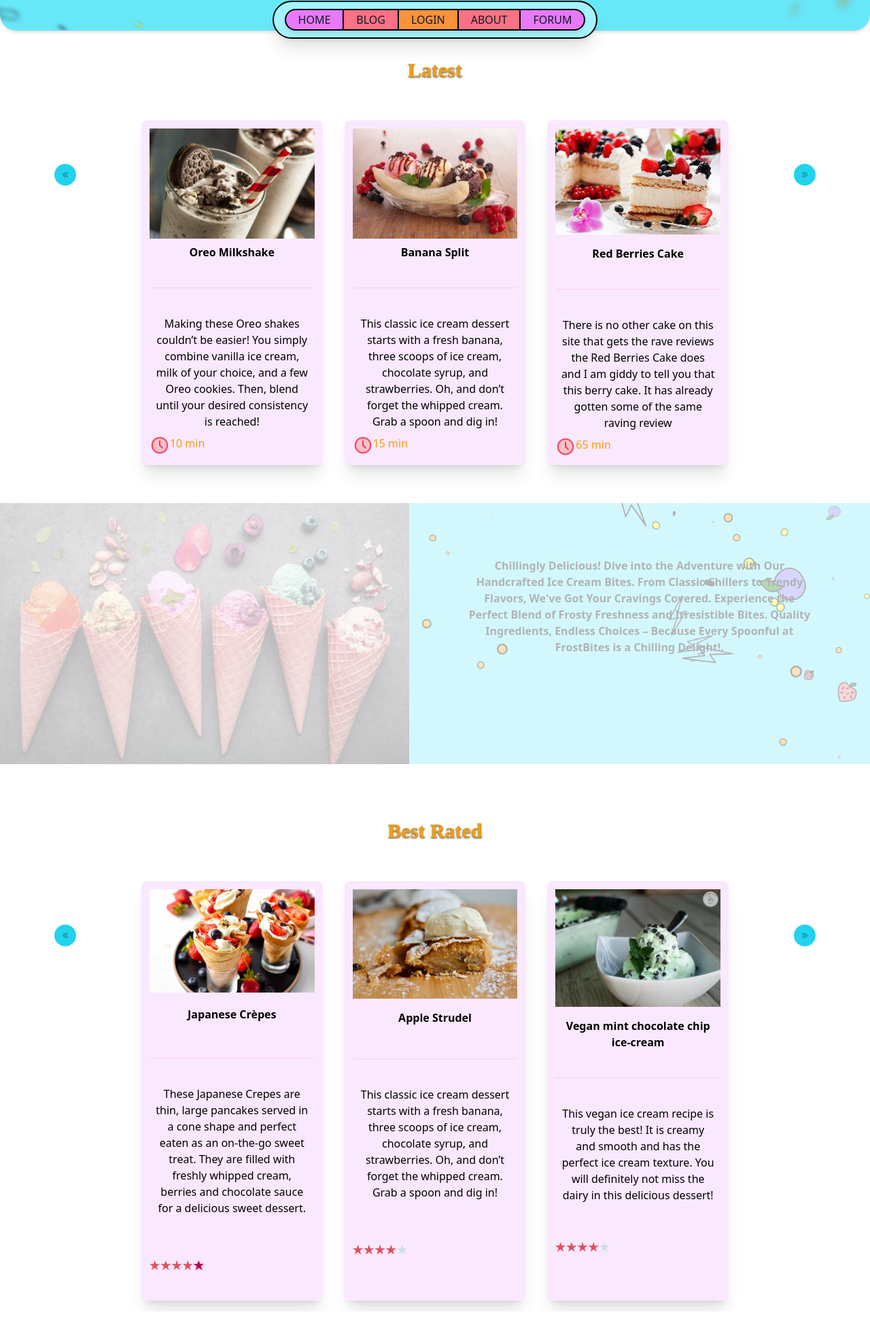
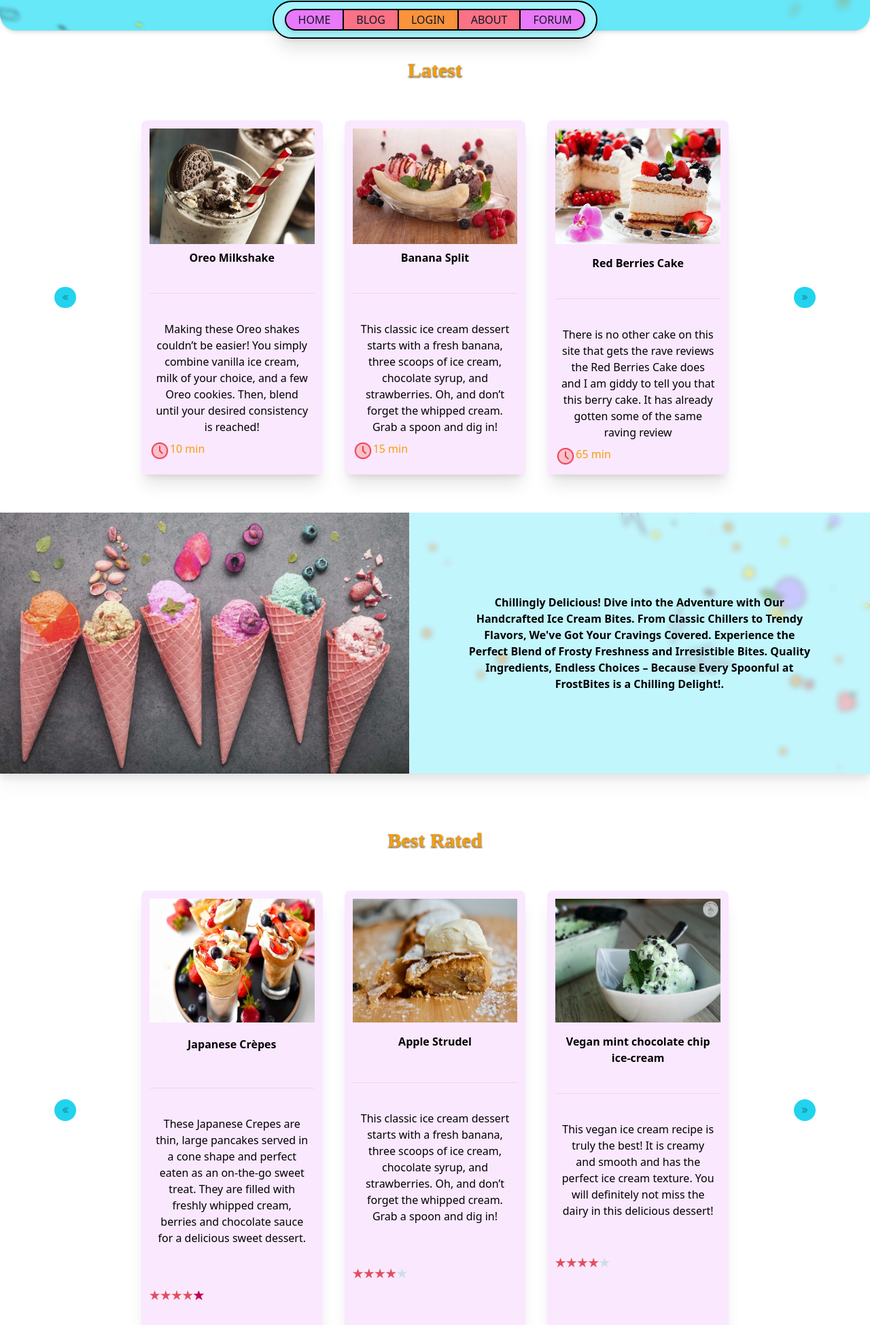
Before and after one commit to snehal25desai/Cook_book, a plain HTML site: page index.html in a window 1280 px wide. Shown: the part 711-2660 px from the top of the page at 68% size. Drawn offline with nearby package versions, Linux system fonts and the light colour scheme; a web font is replaced by a local one.

Commit message:
Fix: Inconsistent image sizes, misaligned slider buttons, and content hidden by bottom menu.

```diff
--- a/index.html
+++ b/index.html
@@ -1,20 +1,21 @@
 <!doctype html>
 <html lang="en">
+
 <head>
   <meta charset="UTF-8" />
   <meta name="viewport" content="width=device-width, initial-scale=1.0" />
   <!-- <link rel="stylesheet" href="style.css" /> -->
   <link rel="preconnect" href="https://fonts.googleapis.com" />
   <link rel="preconnect" href="https://fonts.gstatic.com" crossorigin />
-    <link
-      href="https://fonts.googleapis.com/css2?family=Madimi+One&display=swap"
-      rel="stylesheet"
-    />
+  <link href="https://fonts.googleapis.com/css2?family=Madimi+One&display=swap" rel="stylesheet" />
   <script src="https://cdn.tailwindcss.com"></script>
   <script>
-    tailwind.config { theme:
-    {extend:
-    {fontFamily: 'madimi-one': ['"Madimi One"','normal']
+    tailwind.config {
+      theme:
+      {
+        extend:
+        {
+          fontFamily: 'madimi-one': ['"Madimi One"', 'normal']
         }
       }
     }
@@ -35,17 +36,11 @@
 
 <body>
   <header
-      class="block w-full h-screen md:h-5/6 bg-cyan-300 p-5 md:pb-20 bg-[url('./pattern3.png')] bg-cover rounded-bl-3xl rounded-br-3xl shadow-md"
-    >
-      <div
-        id="cat-search"
-        class="border-2 border-black flex flex-row w-full h-14 overflow-hidden rounded-full bg-cyan-400 shadow-inner shadow-inner"
-      >
-        <div
-          id="cat-wrap"
-          class="flex-start items-center justify-start flex flex-row w-full justify-around"
-        >
-          <div id="cat1" class="btn-cats bg-violet-400 ml-4" ="">Icecream</div>
+    class="block w-full h-screen md:h-5/6 bg-cyan-300 p-5 md:pb-20 bg-[url('./pattern3.png')] bg-cover rounded-bl-3xl rounded-br-3xl shadow-md">
+    <div id="cat-search"
+      class="border-2 border-black flex flex-row w-full h-14 overflow-hidden rounded-full bg-cyan-400 shadow-inner shadow-inner">
+      <div id="cat-wrap" class="flex-start items-center justify-start flex flex-row w-full justify-around">
+        <div id="cat1" class="btn-cats bg-violet-400 ml-4"="">Icecream</div>
         <div id="cat1" class="btn-cats bg-orange-400">Milkshakes</div>
         <div id="cat1" class="btn-cats bg-rose-400">Yoghurt</div>
         <div id="cat1" class="btn-cats bg-pink-400">Donuts</div>
@@ -53,45 +48,25 @@
         <div id="cat1" class="btn-cats bg-rose-400">Pancakes</div>
         <div id="cat1" class="btn-cats bg-orange-400 mr-4">Dessert</div>
       </div>
-        <div
-          id="search"
-          class="w-2/3 md:w-1/2 lg:w-1/4 h-14 absolute z-10 p-8 right-0"
-        >
-          <input
-            type="text"
-            name="search"
-            placeholder="search for recipes"
-            class="border-2 border-black h-10 ring-offset-2 w-full rounded-full p-1 pl-2 drop-shadow-lg"
-          />
+      <div id="search" class="w-2/3 md:w-1/2 lg:w-1/4 h-14 absolute z-10 p-8 right-0">
+        <input type="text" name="search" placeholder="search for recipes"
+          class="border-2 border-black h-10 ring-offset-2 w-full rounded-full p-1 pl-2 drop-shadow-lg" />
       </div>
     </div>
-      <div
-        id="hero"
-        class="w-full h-5/6 md:h-full pt-10 md:p-10 lg:p-20 xl:p-20 flex flex-row flex-wrap md:flex-nowrap justify-center items-center"
-      >
+    <div id="hero"
+      class="w-full h-5/6 md:h-full pt-10 md:p-10 lg:p-20 xl:p-20 flex flex-row flex-wrap md:flex-nowrap justify-center items-center">
       <div id="header-img-wrap" class="md:ml-20">
-          <img
-            id="branding"
+        <img id="branding"
           class="top-96 sm:top-96 md:top-80 lg:top-80 xl:top-80 -left-16 sm:-left-14 md:-left-14 lg:-left-24 xl:left-14 absolute w-5/6 sm:w-2/3 md:w-1/2 xl:w-1/3"
-            src="./icon.svg"
-            alt="icecream"
-            width="300"
-          />
+          src="./icon.svg" alt="icecream" width="300" />
         <img
           class="border-2 border-black w-full md:min-w-72 lg:min-w-96 md:max-w-screen-md md:mr-10 rounded-3xl shadow-lg"
           src="https://images.unsplash.com/photo-1593558159516-d0be2a960c52?q=80&w=1974&auto=format&fit=crop&ixlib=rb-4.0.3&ixid=M3wxMjA3fDB8MHxwaG90by1wYWdlfHx8fGVufDB8fHx8fA%3D%3D"
-            alt="icecream"
-            width="100"
-          />
+          alt="icecream" width="100" />
       </div>
-        <div
-          id="header-typo-wrap"
-          class="w-full md:max-w-2xl md:ml-5 md:mr-20 flex flex-col items-center justify-center"
-        >
-          <h1
-            class="w-full text-5xl md:text-6xl font-bold mb-30 drop-shadow-xl text-black"
-            style="font-family: &quot;Madimi One&quot;"
-          >
+      <div id="header-typo-wrap" class="w-full md:max-w-2xl md:ml-5 md:mr-20 flex flex-col items-center justify-center">
+        <h1 class="w-full text-5xl md:text-6xl font-bold mb-30 drop-shadow-xl text-black"
+          style="font-family: &quot;Madimi One&quot;">
           Our <span class="text-amber-500">TOP 5</span> recipes featuring
           strawberries!
         </h1>
@@ -108,123 +83,152 @@
     <section>
       <div>
         <div class="">
-                    <h2 class="text-center font-bold text-3xl font-serif px-10 py-10 text-amber-500 drop-shadow-[0_1.2px_1.2px_rgba(0,0,0,0.8)]"
+          <h2
+            class="text-center font-bold text-3xl font-serif px-10 py-10 text-amber-500 drop-shadow-[0_1.2px_1.2px_rgba(0,0,0,0.8)]"
             style="font-family: &quot;Madimi One&quot;">Latest</h2>
 
-                    <div class = "md:flex flex-row">
-                        <div><div class="flex justify-center align-center p-20"><button class="p-3 bg-cyan-400 hover:bg-cyan-300 text-white font-bold rounded-full"><img src="./img/left-arrow (2).png" alt="goLeft" width="50px" height="50px"></button></div></div>
-
-                    <div class=" shadow-xl bg-fuchsia-100 p-3 md:basis-1/4 m-4 rounded-lg text-center transition-transform transform hover:scale-105 hover:pointer ">
-                        <img src="./img/3-Ingredient-Oreo-Cookies-Cream-Milkshake.jpg" alt="oreoMilkshake" width="100%" height="30%"">
-                        <h3 class="p-2 font-extrabold font-madimi-one">Oreo Milkshake</h3>
-                        <hr class="h-px my-8 bg-pink-200 border-0 dark:bg-pink-700" >
-                        <p class="p-2">Making these Oreo shakes couldn’t be easier! You simply combine vanilla ice cream, milk of your choice, and a few Oreo cookies.  Then, blend until your desired consistency is reached!</p>
-                        <div class=" flex flex-row text-left"><img src="./img/clock.png" alt="clock" width="30px"><span class="text-amber-500">10 min</span></div>
+          <div class="md:flex flex-row">
+            <div class="m-auto">
+              <div class="flex justify-center align-center p-20">
+                <button class="p-3 bg-cyan-400 hover:bg-cyan-300 text-white font-bold rounded-full">
+                  <img src="./img/left-arrow (2).png" alt="goLeft" width="50px" height="50px">
+                </button>
+              </div>
             </div>
 
-                    <div class=" shadow-xl md:basis-1/4 bg-fuchsia-100 p-3 m-4 rounded-lg text-center transition-transform transform hover:scale-105 hover:pointer">
-                        <img src="./img/bananasplit123123123.jpg" alt="Banana Split" width="100%">
+            <div
+              class=" shadow-xl bg-fuchsia-100 p-3 md:basis-1/4 m-4 rounded-lg text-center transition-transform transform hover:scale-105 hover:pointer ">
+              <img src="./img/3-Ingredient-Oreo-Cookies-Cream-Milkshake.jpg" alt="oreoMilkshake" width="100%"
+                class="aspect-[4/2.8]" height="30%">
+              <h3 class=" p-2 font-extrabold font-madimi-one">Oreo Milkshake</h3>
+              <hr class="h-px my-8 bg-pink-200 border-0 dark:bg-pink-700">
+              <p class="p-2">Making these Oreo shakes couldn’t be easier! You simply combine vanilla ice cream, milk of
+                your choice, and a few Oreo cookies. Then, blend until your desired consistency is reached!</p>
+              <div class=" flex flex-row text-left"><img src="./img/clock.png" alt="clock" width="30px"><span
+                  class="text-amber-500">10 min</span></div>
+            </div>
+
+            <div
+              class=" shadow-xl md:basis-1/4 bg-fuchsia-100 p-3 m-4 rounded-lg text-center transition-transform transform hover:scale-105 hover:pointer">
+              <img src="./img/bananasplit123123123.jpg" alt="Banana Split" width="100%" class="aspect-[4/2.8]">
               <h3 class="p-2 font-extrabold">Banana Split</h3>
-                        <hr class="h-px my-8 bg-pink-200 border-0 dark:bg-pink-700" >
-                        <p class="p-2">This classic ice cream dessert starts with a fresh banana, three scoops of ice cream, chocolate syrup, and strawberries. Oh, and don’t forget the whipped cream. Grab a spoon and dig in!</p>
-                        <div class="flex flex-row text-left"><img src="./img/clock.png" alt="clock" width="30px"><span class="text-amber-500">15 min</span></div>
+              <hr class="h-px my-8 bg-pink-200 border-0 dark:bg-pink-700">
+              <p class="p-2">This classic ice cream dessert starts with a fresh banana, three scoops of ice cream,
+                chocolate syrup, and strawberries. Oh, and don’t forget the whipped cream. Grab a spoon and dig in!</p>
+              <div class="flex flex-row text-left"><img src="./img/clock.png" alt="clock" width="30px"><span
+                  class="text-amber-500">15 min</span></div>
             </div>
-                        <div class="shadow-xl md:basis-1/4 bg-fuchsia-100 p-3 m-4 rounded-lg text-center transition-transform transform hover:scale-105 hover:pointer">
-                            <img src="./img/cakey.jpg" alt="BdayIcecreamcake" width="100%">
+            <div
+              class="shadow-xl md:basis-1/4 bg-fuchsia-100 p-3 m-4 rounded-lg text-center transition-transform transform hover:scale-105 hover:pointer">
+              <img src="./img/cakey.jpg" alt="BdayIcecreamcake" width="100%" class="aspect-[4/2.8]">
               <h3 class="p-2 pt-4 font-extrabold">Red Berries Cake</h3>
-                            <hr class="h-px my-8 bg-pink-200 border-0 dark:bg-pink-700" >
-                            <p class="p-2">There is no other cake on this site that gets the rave reviews the Red Berries Cake does and I am giddy to tell you that this berry cake. It has already gotten some of the same raving review</p>
-                            <div class="flex flex-row text-left"><img src="./img/clock.png" alt="clock" width="30px"><span class="text-amber-500">65 min</span></div>
+              <hr class="h-px my-8 bg-pink-200 border-0 dark:bg-pink-700">
+              <p class="p-2">There is no other cake on this site that gets the rave reviews the Red Berries Cake does
+                and I am giddy to tell you that this berry cake. It has already gotten some of the same raving review
+              </p>
+              <div class="flex flex-row text-left"><img src="./img/clock.png" alt="clock" width="30px"><span
+                  class="text-amber-500">65 min</span></div>
 
             </div>
-                    <div><div class="flex justify-center align-center p-20"><button class="p-3 hover:bg-cyan-300 rounded-full bg-cyan-400 "><img clas="flex align-center" src="./img/right-arrow (1).png" alt="goRight" width="50px" height="50px"></button></div></div>
-                    </div></div>
+            <div class="m-auto">
+              <div class="flex justify-center align-center p-20"><button
+                  class="p-3 hover:bg-cyan-300 rounded-full bg-cyan-400 "><img clas="flex align-center"
+                    src="./img/right-arrow (1).png" alt="goRight" width="50px" height="50px"></button></div>
+            </div>
+          </div>
+        </div>
     </section>
 
-        <div class="h-96 my-10 bg-cyan-300 flex flex-row min-w-full relative bg-cover bg-center h-64" style="background-image: url('https://raw.githubusercontent.com/snehal25desai/Cook_book/1e0a3c6ac663e3ad353128968f3a420484251750/pattern2.svg')""> <div class="absolute inset-0 bg-white opacity-70"></div>
-            <img class="bg-cover bg-center" src="./img/peakpx.jpg" alt="bannerImage" width="50%;">
-            <div class="flex flex-column">
-                <div class="inset-0 flex align-center justify-center"><p class="p-20 flex text-center justify-center font-extrabold overflow-hidden">Chillingly Delicious! Dive into the Adventure with Our Handcrafted Ice Cream Bites. From Classic Chillers to Trendy Flavors, We've Got Your Cravings Covered. Experience the Perfect Blend of Frosty Freshness and Irresistible Bites. Quality Ingredients, Endless Choices – Because Every Spoonful at FrostBites is a Chilling Delight!.</p>
-            </div></div>
+    <div class="h-96 my-10 bg-cyan-300 flex flex-row min-w-full bg-cover bg-center h-64 backdrop-blur-sm drop-shadow-xl"
+      style="background-image: url('https://raw.githubusercontent.com/snehal25desai/Cook_book/1e0a3c6ac663e3ad353128968f3a420484251750/pattern2.svg')">
+      <!-- <div class=" absolute inset-0 bg-white opacity-70"></div> -->
+      <img class="bg-cover bg-center" src="./img/peakpx.jpg" alt="bannerImage" width="50%">
+      <div class="flex flex-column backdrop-blur-sm bg-white/60">
+        <div class="px-20 m-auto text-center align-center justify-center">
+          <p class="flex text-center justify-center font-bold overflow-hidden">Chillingly Delicious! Dive into
+            the Adventure with Our Handcrafted Ice Cream Bites. From Classic Chillers to Trendy Flavors, We've Got Your
+            Cravings Covered. Experience the Perfect Blend of Frosty Freshness and Irresistible Bites. Quality
+            Ingredients, Endless Choices – Because Every Spoonful at FrostBites is a Chilling Delight!.</p>
+        </div>
+      </div>
 
     </div>
-
-
-        <section>
-            <div></div>
-        </section>
     <div>
-            <div class="">
-                <h2 class="text-center font-bold text-3xl font-serif px-10 py-10 text-amber-500 drop-shadow-[0_1.2px_1.2px_rgba(0,0,0,0.8)]"
+      <div class="mb-20">
+        <h2
+          class="text-center font-bold text-3xl font-serif px-10 py-10 text-amber-500 drop-shadow-[0_1.2px_1.2px_rgba(0,0,0,0.8)]"
           style="font-family: &quot;Madimi One&quot;">Best Rated</h2>
 
-                <div class = "md:flex flex-row">
-                    <div><div class="flex justify-center align-center p-20"><button class="p-3 bg-cyan-400 hover:bg-cyan-300 text-white font-bold rounded-full"><img src="./img/left-arrow (2).png" alt="goLeft" width="50px" height="50px"></div></div>
+        <div class="md:flex flex-row">
+          <div class="m-auto">
+            <div class="flex justify-center align-center p-20"><button
+                class="p-3 bg-cyan-400 hover:bg-cyan-300 text-white font-bold rounded-full"><img
+                  src="./img/left-arrow (2).png" alt="goLeft" width="50px" height="50px"></div>
+          </div>
 
-                <div class=" shadow-xl bg-fuchsia-100 p-3 md:basis-1/4 m-4 rounded-lg text-center transition-transform transform hover:scale-105 ">
-                    <img src="./img/Japanese-Crepes-3.jpg" alt="japaneseCrepes" width="100%" height="30%"">
-                    <h3 class="p-5 font-extrabold font-madimi-one">Japanese Crèpes</h3>
-                    <hr class="h-px my-8 bg-pink-200 border-0 dark:bg-pink-700" >
-                    <p class="p-2">These Japanese Crepes are thin, large pancakes served in a cone shape and perfect eaten as an on-the-go sweet treat.
-                    They are filled with freshly whipped cream, berries and chocolate sauce for a delicious sweet dessert.</p>
+          <div
+            class=" shadow-xl bg-fuchsia-100 p-3 md:basis-1/4 m-4 rounded-lg text-center transition-transform transform hover:scale-105 ">
+            <img src="./img/Japanese-Crepes-3.jpg" alt="japaneseCrepes" width="100%" height="30%" class="aspect-[4/3]">
+            <h3 class=" p-5 font-extrabold font-madimi-one">Japanese Crèpes</h3>
+            <hr class="h-px my-8 bg-pink-200 border-0 dark:bg-pink-700">
+            <p class="p-2">These Japanese Crepes are thin, large pancakes served in a cone shape and perfect eaten as
+              an
+              on-the-go sweet treat.
+              They are filled with freshly whipped cream, berries and chocolate sauce for a delicious sweet dessert.
+            </p>
             <div class=" pt-6 flex flex-row text-left"><img src="./img/rating2.png" alt="clock" width="80px"></div>
           </div>
 
-                <div class=" shadow-xl md:basis-1/4 bg-fuchsia-100 p-3 m-4 rounded-lg text-center transition-transform transform hover:scale-105  ">
-                    <img src="./img/apple+strudel+apfelstrudel.jpg" alt="Banana Split" width="100%">
+          <div
+            class=" shadow-xl md:basis-1/4 bg-fuchsia-100 p-3 m-4 rounded-lg text-center transition-transform transform hover:scale-105  ">
+            <img src="./img/apple+strudel+apfelstrudel.jpg" alt="Banana Split" width="100%" class="aspect-[4/3]">
             <h3 class="p-4 font-extrabold">Apple Strudel</h3>
-                    <hr class="h-px my-8 bg-pink-200 border-0 dark:bg-pink-700" >
-                    <p class="p-2">This classic ice cream dessert starts with a fresh banana, three scoops of ice cream, chocolate syrup, and strawberries. Oh, and don’t forget the whipped cream. Grab a spoon and dig in!</p>
+            <hr class="h-px my-8 bg-pink-200 border-0 dark:bg-pink-700">
+            <p class="p-2">This classic ice cream dessert starts with a fresh banana, three scoops of ice cream,
+              chocolate syrup, and strawberries. Oh, and don’t forget the whipped cream. Grab a spoon and dig in!</p>
             <div class="flex flex-row text-left pt-6"><img src="./img/rating.png" alt="clock" width="80px"></div>
           </div>
-                    <div class="shadow-xl md:basis-1/4 bg-fuchsia-100 p-3 m-4 rounded-lg text-center transition-transform transform hover:scale-105 ">
-                        <img src="./img/no-churn-mint-chocolate-chip-ice-cream-2.jpg" alt="mintchocolate" width="100%">
+          <div
+            class="shadow-xl md:basis-1/4 bg-fuchsia-100 p-3 m-4 rounded-lg text-center transition-transform transform hover:scale-105 ">
+            <img src="./img/no-churn-mint-chocolate-chip-ice-cream-2.jpg" alt="mintchocolate" width="100%"
+              class="aspect-[4/3]">
             <h3 class="p-2 pt-4 font-extrabold">Vegan mint chocolate chip ice-cream</h3>
-                        <hr class="h-px my-8 bg-pink-200 border-0 dark:bg-pink-700" >
-                        <p class="p-2">This vegan ice cream recipe is truly the best! It is creamy and smooth and has the perfect ice cream texture. You will definitely not miss the dairy in this delicious dessert! </p>
+            <hr class="h-px my-8 bg-pink-200 border-0 dark:bg-pink-700">
+            <p class="p-2">This vegan ice cream recipe is truly the best! It is creamy and smooth and has the perfect
+              ice cream texture. You will definitely not miss the dairy in this delicious dessert! </p>
             <div class=" pt-4 flex flex-row text-left"><img src="./img/rating.png" alt="clock" width="80px"></div>
+          </div>
 
+          <div class="m-auto">
+            <div class="flex justify-center align-center p-20"><button
+                class="p-3 hover:bg-cyan-300 rounded-full bg-cyan-400 "><img clas="flex align-center"
+                  src="./img/right-arrow (1).png" alt="goRight" width="50px" height="50px"></div>
           </div>
-               <div><div class="flex justify-center align-center p-20"><button class="p-3 hover:bg-cyan-300 rounded-full bg-cyan-400 "><img clas="flex align-center" src="./img/right-arrow (1).png" alt="goRight" width="50px" height="50px"></div></div>
         </div>
         <nav class="flex flex-row justify-center items-center">
           <ul
-          class="p-4 border-2 border-black fixed bottom-8 flex flex-row justify-around items-center bg-cyan-200 shadow-xl rounded-full h-14"
-        >
+            class="p-4 border-2 border-black fixed bottom-8 flex flex-row justify-around items-center bg-cyan-200 shadow-xl rounded-full h-14">
             <li>
-            <a
-              id="nav0"
-              class="btn-nav rounded-s-full border-r-0 bg-fuchsia-400"
-              href="./index.html"
-              >Home</a
-            >
+              <a id="nav0" class="btn-nav rounded-s-full border-r-0 bg-fuchsia-400" href="./index.html">Home</a>
             </li>
             <li>
-            <a
-              id="nav1"
-              class="btn-nav border-r-0 bg-rose-400"
-              href="./recipe-page.html"
-              >Blog</a
-            >
+              <a id="nav1" class="btn-nav border-r-0 bg-rose-400" href="./recipe-page.html">Blog</a>
             </li>
             <li>
-            <a id="nav2" class="btn-nav border-r-0 bg-orange-400" href=""
-              >Login</a
-            >
+              <a id="nav2" class="btn-nav border-r-0 bg-orange-400" href="">Login</a>
             </li>
             <li>
-            <a id="nav3" class="btn-nav border-r-0 bg-rose-400" href=""
-              >About</a
-            >
+              <a id="nav3" class="btn-nav border-r-0 bg-rose-400" href="">About</a>
             </li>
             <li>
-            <a id="nav4" class="btn-nav rounded-r-full bg-fuchsia-400" href=""
-              >Forum</a
-            >
+              <a id="nav4" class="btn-nav rounded-r-full bg-fuchsia-400" href="">Forum</a>
             </li>
           </ul>
         </nav>
+      </div>
+    </div>
   </main>
   <footer></footer>
 </body>
+
 </html>
```
Also changed, not shown: recipe-page.html (+16 -42 lines). Lines whose indentation alone changed are shown as unchanged.
